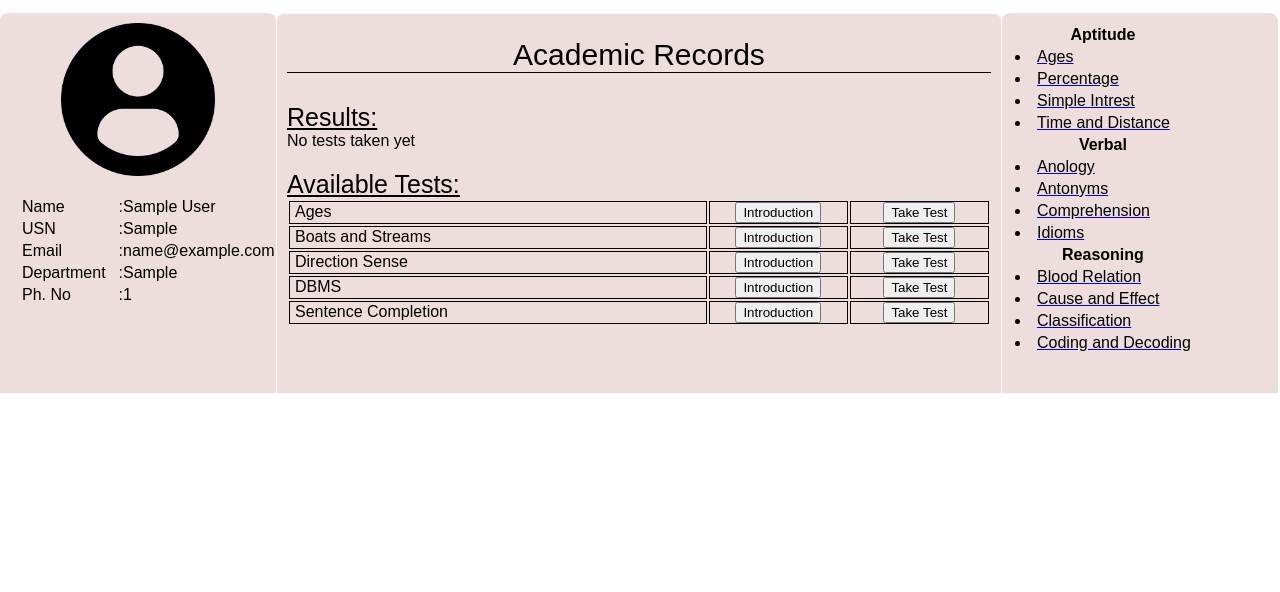
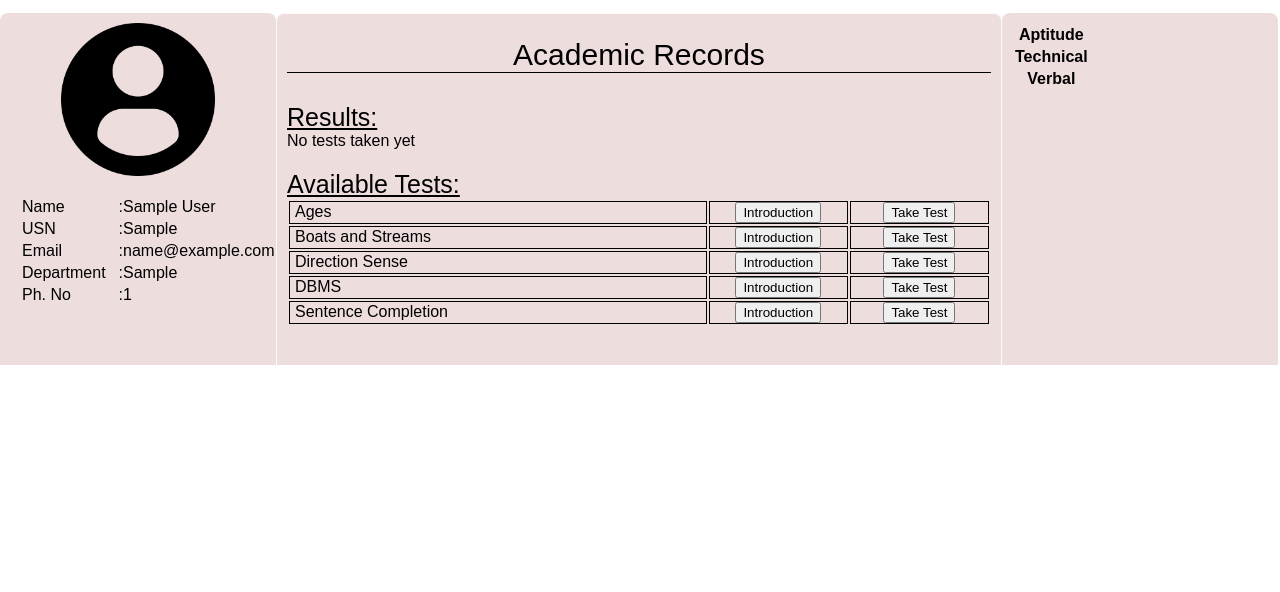
Before and after one commit to Nireeksha17/AptiTech, a PHP site: page /WebPage/profile.php in a window 1280 px wide. Shown: the part 68-660 px from the top of the page. Run offline with PHP 8.4, Linux system fonts and the light colour scheme; the visitor is signed in with stand-in values (Sample User, id 1); data comes from the database, SQL or seed files in the repository; tables that the repository leaves empty hold one stand-in row (values such as "Sample post"); lists and menus that the app fills with data are empty.

Commit message:
topic list for profile page retrived from database

```diff
--- /dev/null
+++ b/WebPage/php/topic_list.php
@@ -0,0 +1,9 @@
+<?php
+	include 'config.php';
+	$sql_quants = "SELECT * from topic WHERE cat_id = 1 LIMIT 10;";
+    $quants_table = mysqli_query($con, $sql_quants);
+	$sql_technical = "SELECT * from topic WHERE cat_id = 2 LIMIT 10;";
+    $technical_table = mysqli_query($con, $sql_technical);
+	$sql_verbal = "SELECT * from topic WHERE cat_id = 3 LIMIT 10;";
+    $verbal_table = mysqli_query($con, $sql_verbal);
+?>
--- a/WebPage/profile.php
+++ b/WebPage/profile.php
@@ -119,23 +119,53 @@
 		</div>
 		<div class="clmn right-grd ">
 				<table class="topics">
-					<tr><th><a href="#">Aptitude</a></th></tr>
-					<tr><td><a href="#"><li>Ages</li></a></td></tr>
-					<tr><td><a href="#"><li>Percentage</li></a></td></tr>
-					<tr><td><a href="#"><li>Simple Intrest</li></a></td></tr>
-					<tr><td><a href="#"><li>Time and Distance</li></a></td></tr>
-
-					<tr><th><a href="#">Verbal</a></th></tr>
-					<tr><td><a href="#"><li>Anology</li></a></td></tr>
-					<tr><td><a href="#"><li>Antonyms</li></a></td></tr>
-					<tr><td><a href="#"><li>Comprehension</li></a></td></tr>
-					<tr><td><a href="#"><li>Idioms</li></a></td></tr>
-
-					<tr><th><a href="#">Reasoning</a></th></tr>
-					<tr><td><a href="#"><li>Blood Relation</li></a></td></tr>
-					<tr><td><a href="#"><li>Cause and Effect</li></a></td></tr>
-					<tr><td><a href="#"><li>Classification</li></a></td></tr>
-					<tr><td><a href="#"><li>Coding and Decoding</li></a></td></tr>
+				<form action="intro.php" method="post">
+					<?php
+						include 'php/topic_list.php';
+						echo "
+							<tr>
+								<th>Aptitude</th>
+							</tr>
+						";
+						while($quants_row = $quants_table -> fetch_assoc()){
+								echo "
+									<tr>
+										<td>
+											<button type='submit' name=".$quants_row['topic_id']."-".$quants_row['topic_id'].">".$quants_row['topic_name']."</button>
+										</td>
+									</tr>
+								";
+						}
+						echo "
+							<tr>
+								<th>Technical</th>
+							</tr>
+						";
+						while($technical_row = $technical_table -> fetch_assoc()){
+								echo "
+									<tr>
+										<td>
+											<button type='submit' name=".$technical_row['topic_id']."-".$technical_row['topic_id'].">".$technical_row['topic_name']."</button>
+										</td>
+									</tr>
+								";
+						}
+						echo "
+							<tr>
+								<th>Verbal</th>
+							</tr>
+						";
+						while($verbal_row = $verbal_table -> fetch_assoc()){
+								echo "
+									<tr>
+										<td>
+											<button type='submit' name=".$verbal_row['topic_id']."-".$verbal_row['topic_id'].">".$verbal_row['topic_name']."</button>
+										</td>
+									</tr>
+								";
+						}
+					?>
+				</form>
 				</table>
 			</div>
 		</div>
```
Lines whose indentation alone changed are shown as unchanged.
